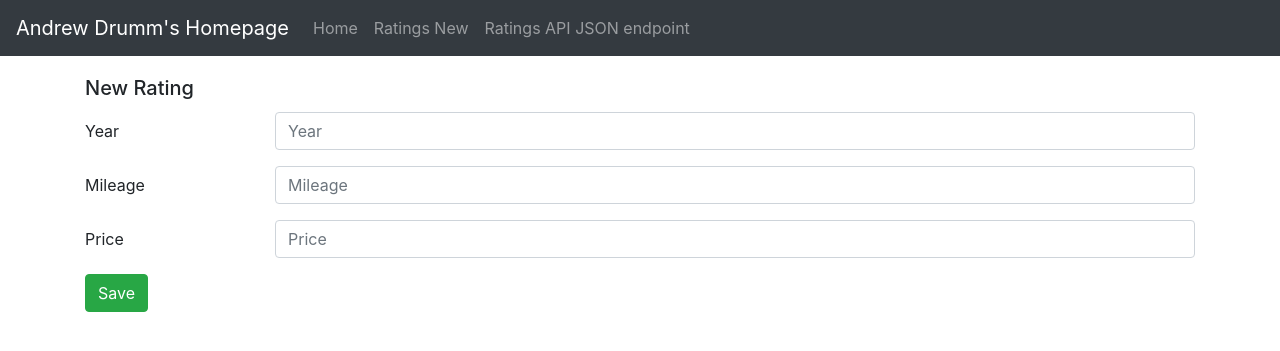
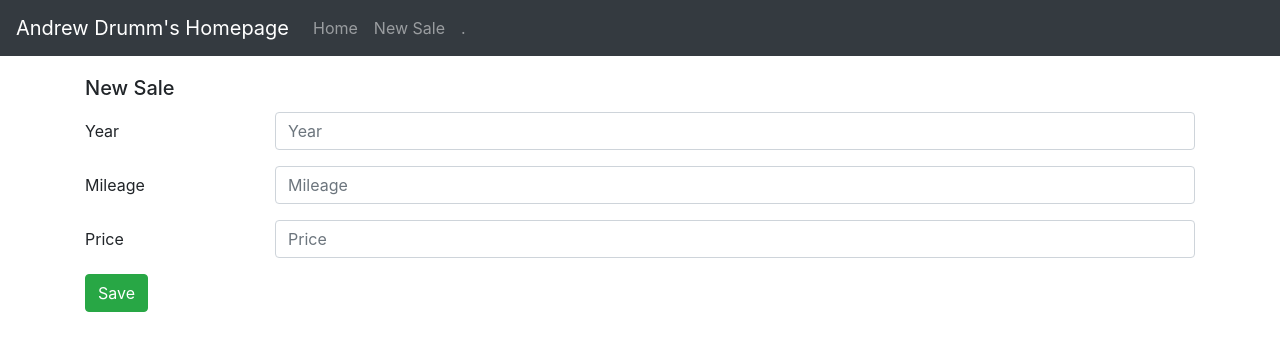
Before and after one commit to ajd33/PythonDockerFlaskPycharm, a Flask app: page /mileage/new in a window 1280 px wide. Shown: the top 351 px of the page. Run offline with Flask 2, Linux system fonts and the light colour scheme; some libraries are stand-ins or nearby versions.

Commit message:
misc changes

```diff
--- a/app/templates/layout.html
+++ b/app/templates/layout.html
@@ -28,10 +28,10 @@
         <a class="nav-link" href="/">Home <span class="sr-only">(current)</span></a>
       </li>
       <li class="nav-item">
-        <a class="nav-link" href="/mileage/new">Ratings New <span class="sr-only">(current)</span></a>
+        <a class="nav-link" href="/mileage/new">New Sale <span class="sr-only">(current)</span></a>
       </li>
       <li class="nav-item">
-        <a class="nav-link" href="/api/mileages">Ratings API JSON endpoint <span class="sr-only">(current)</span></a>
+        <a class="nav-link" href="/api/mileages">. <span class="sr-only">(current)</span></a>
       </li>
 
     </ul>
--- a/app/templates/new.html
+++ b/app/templates/new.html
@@ -1,7 +1,7 @@
 {% extends "layout.html" %}
 {% block content %}
 
-<h5 class="card-title" style="margin-top: 20px">New Rating</h5>
+<h5 class="card-title" style="margin-top: 20px">New Sale</h5>
 
 <form action="/mileage/new" method="post">
 
```
